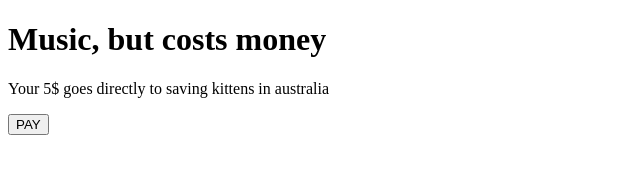
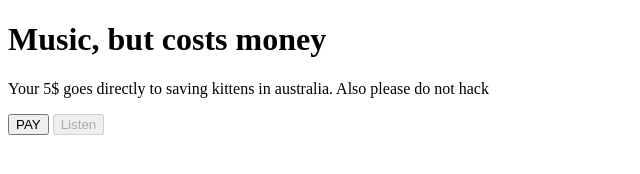
Before and after one commit to seanysean/seandudemusic, a plain HTML site: page index.html in a window 1280 px wide. Shown: the whole page, without its empty margins (0-640 px from the left). Drawn offline with Linux system fonts and the light colour scheme.

Commit message:
Update index.html

```diff
--- a/index.html
+++ b/index.html
@@ -5,9 +5,9 @@
 </head>
 <body>
   <h1>Music, but costs money</h1>
-  <p>Your 5$ goes directly to saving kittens in australia</p>
+  <p>Your 5$ goes directly to saving kittens in australia. Also please do not hack</p>
   <button>PAY</button>
-  <button style="display:none" id="button">Listen</button>
+  <button id="button" disabled>Listen</button>
   <script>
     let url = (Math.random() > 0.1) ? "actualawful.mp3" : "memoriesoflongago.mp3";
     const music = new Audio(url);
```
